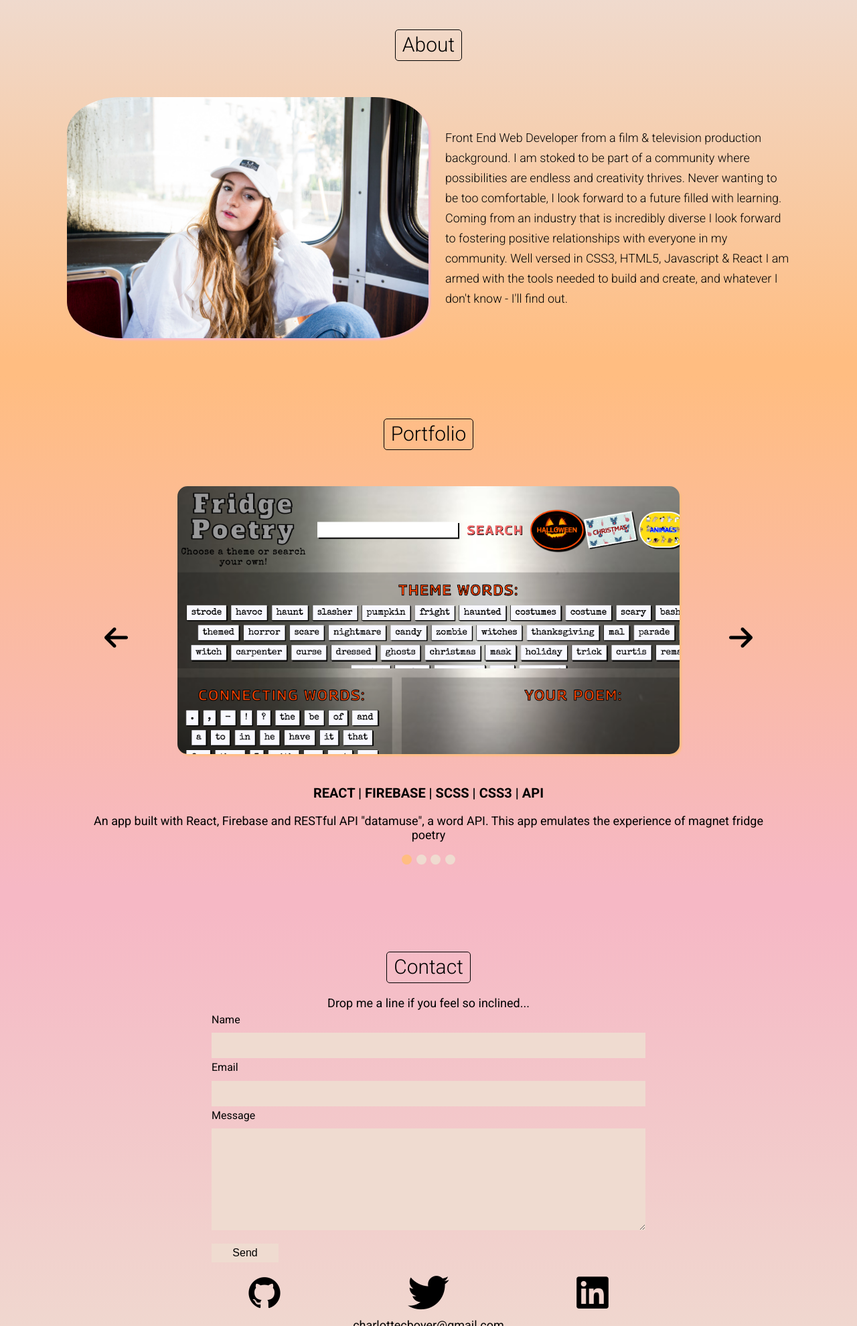
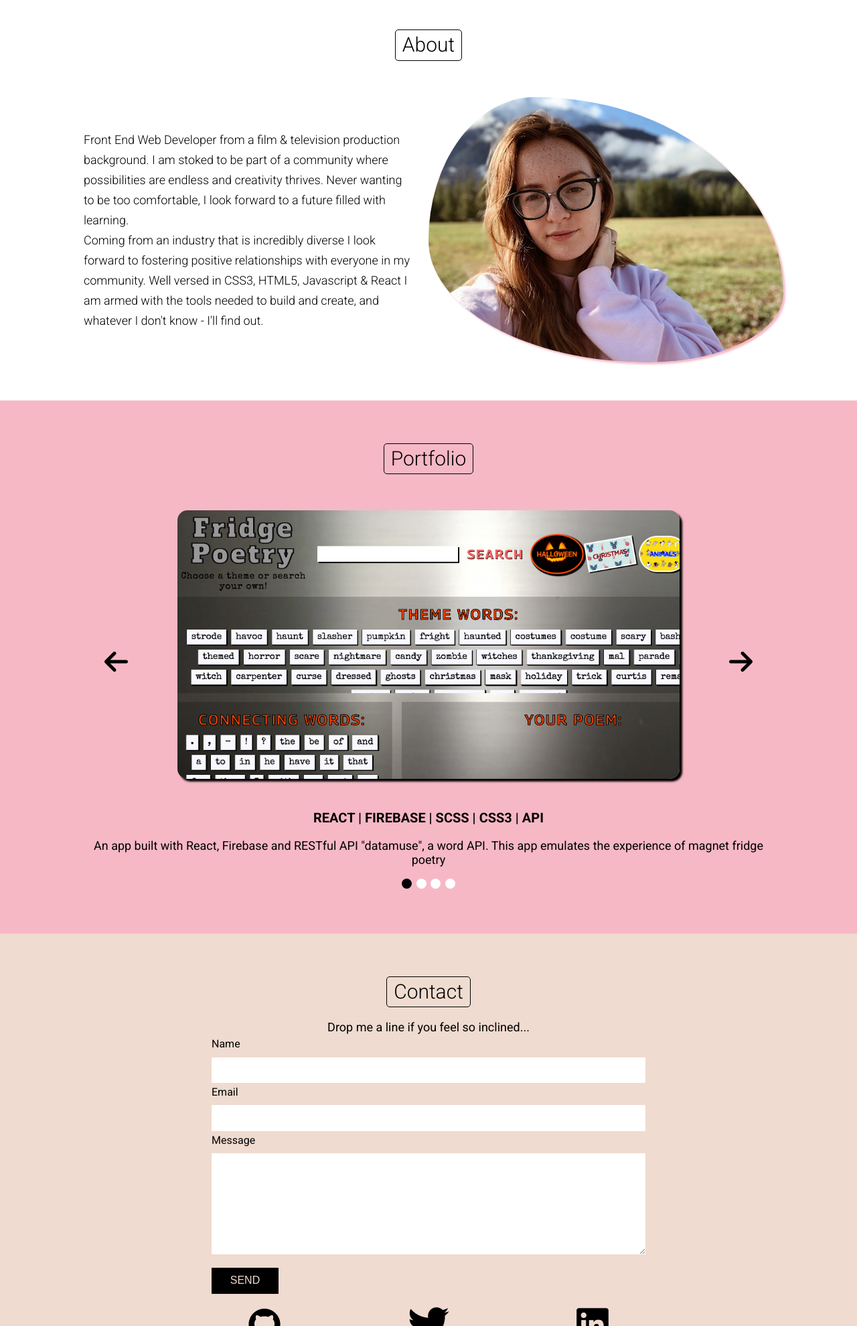
Before and after one commit to charlotteboyer/charlottePortfolio, a plain HTML site: page index.html in a window 1280 px wide. Shown: the part 820-2800 px from the top of the page at 67% size. Drawn offline with nearby package versions, Linux system fonts and the light colour scheme.

Commit message:
new styles

```diff
--- a/index.html
+++ b/index.html
@@ -24,7 +24,7 @@
             </ul>
         </nav>
         <div class="name wrapper">
-            <h1>Charlotte Boyer</h1>
+            <h1 aria-label="Charlotte Boyer">Charl<span><i class="far fa-smile"></i></span>tte B<span><i class="far fa-smile-wink"></i></span>yer</h1>
             <p>Front End Web Developer<p>
         </div>
         <div class="arrow">
@@ -37,7 +37,7 @@
             <h2>About</h2>
             <div class="aboutContainer">
                 <div class="aboutPhoto">
-                    <img src="./assets/733FBCFD-FCE9-4773-9DB8-273686E96E80_1_105_c.jpeg" alt="">
+                    <img src="./assets/178191ED-1E93-4128-9060-07D95E8FA23B_1_105_c.jpeg" alt="">
                 </div>
                 <p>Front End Web Developer from a film & television production background. I am stoked to be part of  a community where possibilities are endless and creativity thrives. Never wanting to be too comfortable, I look forward to a future filled with learning. <br>
                 Coming from an industry that is incredibly diverse I look forward to fostering positive relationships with everyone in my community. Well versed in CSS3, HTML5, Javascript & React I am armed with the tools needed to build and create, and whatever I don't know - I'll find out.</p>
@@ -70,7 +70,7 @@
                 </div>
                 <div class="app3 app">
                     <div class="covidPhoto photo">
-                        <a href="https://junoprojecttwogroupone.github.io/covidTravelApp/" target="_blank">
+                        <a href="https://covid-travel-app.netlify.app/" target="_blank">
                         <img src="./assets/covidTravelApp.png" alt="">
                         </a>
                     </div>
@@ -131,9 +131,8 @@
                     </a>
                 </li>
             </ul>
-            <div class="emailPhone">
+            <div class="email">
                 <a href="mailto:charlottecboyer@gmail.com">charlottecboyer@gmail.com </a>
-                <a>416-529-6548</a>
             </div>
             </div>
     </section>
--- a/styles/scss/_about.scss
+++ b/styles/scss/_about.scss
@@ -1,13 +1,12 @@
 .about {
-    // background-color: $boringBeige;
-    background: rgb(19,18,18);
-    background: linear-gradient(180deg, rgba(19,18,18,1) 0%, rgba(239,219,208,1) 0%, rgba(255,189,129,1) 96%);
+    background-color: white;
     text-align: center;
     padding: 5% 0 0 0;
 }
 
 .aboutContainer {
     display: flex;
+    flex-direction: row-reverse;
     align-items: center;
 }
 
@@ -15,16 +14,14 @@
     text-transform: none;
     text-align: left;
     font-weight: 300;
-    width: 50%;
-    padding: 5% 0 5% 25px;
-
+    width: calc(50% - 10px);
+    padding: 5% 10px 5% 25px;
     line-height: 30px;
 }
 
 .aboutPhoto {
     margin: 0 auto;
-    width: 50%;
-    border-radius: 50%;
+    width: calc(50% - 10px);
     padding: 5% 0;
 }
 
@@ -32,7 +29,7 @@
     width: 100%;
     object-fit: cover;
     object-position: right;
-    border-radius: 15%;
+    border-radius: 30% 70% 38% 62% / 54% 74% 26% 46% ;
     box-shadow: 3px 3px 3px $prettyPink;
 
 }
--- a/styles/scss/_contact.scss
+++ b/styles/scss/_contact.scss
@@ -1,6 +1,5 @@
 .contact {
-    background: rgb(19,18,18);
-    background: linear-gradient(180deg, rgba(19,18,18,1) 0%, rgba(246,184,197,1) 0%, rgba(239,219,208,1) 96%);
+    background-color: $boringBeige;
 
     text-align: center;
 
@@ -33,16 +32,26 @@ input {
 }
 
 input, textarea {
-    background-color: $boringBeige;
+    background-color: white;
     border: none;
 }
 
 form button {
     width: 100px;
     border: none;
-    padding: 5px 10px;
+    padding: 10px 10px;
     margin: 20px 0;
-    background-color: $boringBeige;
+    background-color: black;
+    color: $boringBeige;
+    text-transform: uppercase;
+}
+
+form button:hover {
+    background-color: #ec9c51;
+}
+
+form button:active {
+    box-shadow: 2px 2px black;
 }
 
 .contact ul {
@@ -66,12 +75,12 @@ form button {
     color: black;
 }
 
-.emailPhone {
+.email {
     display: flex;
     flex-direction: column;
 }
 
-.emailPhone a {
+.email a {
     color: black;
     text-decoration: none;
     padding: 5px;
--- a/styles/scss/_header.scss
+++ b/styles/scss/_header.scss
@@ -84,6 +84,14 @@ h1 {
     animation-iteration-count: 1;
 }
 
+h1 span {
+    font-size: calc(2.5rem + 2vw);
+}
+
+h1 span i:hover {
+    animation: jump 2s;
+}
+
 .name p {
     text-align: center;
 }
@@ -104,6 +112,11 @@ h1 {
     font-size: 5rem;
 }
 
+@keyframes jump {
+    from { transform: translate(0, -10px);     }
+    to   { transform: translate(0, 0); }
+}
+
 
 @keyframes fall {
     from { transform: translate(0, -200px);     }
--- a/styles/scss/_portfolio.scss
+++ b/styles/scss/_portfolio.scss
@@ -1,7 +1,7 @@
 
 .portfolio {
-    background: rgb(19,18,18);
-    background: linear-gradient(180deg, rgba(19,18,18,1) 0%, rgba(255,189,129,1) 0%, rgba(246,184,197,1) 96%);
+
+    background-color: $prettyPink;
     text-align: center;
     padding: 5% 0;
 }
@@ -25,7 +25,7 @@
     max-width: 100%;
     object-fit: fill;
     border-radius: 15px;
-    box-shadow: 3px 3px 3px $yumCreamsicle;
+    box-shadow: 4px 4px 3px black;
 }
 
 
@@ -78,12 +78,12 @@
     height: 15px;
     width: 15px;
     margin: 0 2px;
-    background-color: $boringBeige;
+    background-color: white;
     border-radius: 50%;
     display: inline-block;
     transition: background-color 0.6s ease;
 }
 
 .active, .dot:hover {
-    background-color: $yumCreamsicle;
+    background-color: black;
 }
```
Also changed, not shown: assets/178191ED-1E93-4128-9060-07D95E8FA23B_1_105_c.jpeg (added), assets/733FBCFD-FCE9-4773-9DB8-273686E96E80_1_105_c.jpeg (deleted), styles/styles.css, 1 other file.
